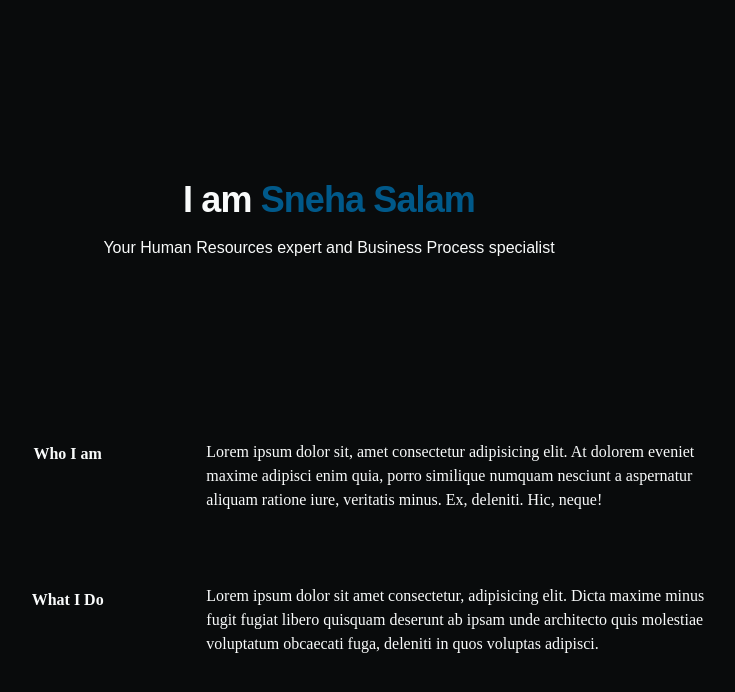
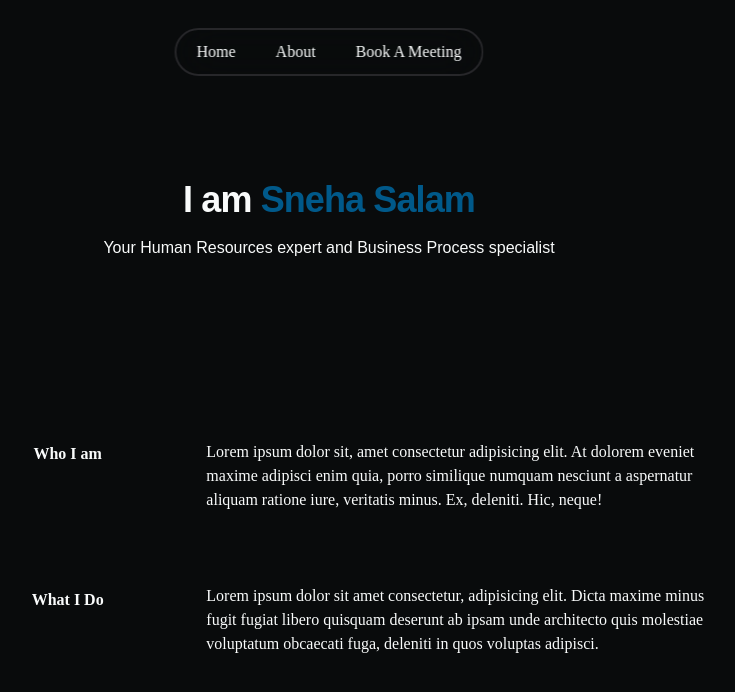
Before and after one commit to docufy-technologies/sneha-salam, a React (Vite) app: page /about in a window 1280 px wide. Shown: the top 692 px of the page, without its empty margins (311-1046 px from the left). Built offline with nearby package versions, Linux system fonts and the light colour scheme.

Commit message:
feat: add NavBar component with animated cursor for improved navigation experience

```diff
--- a/package.json
+++ b/package.json
@@ -23,6 +23,7 @@
     "@tanstack/router-plugin": "^1.167.35",
     "class-variance-authority": "^0.7.1",
     "clsx": "^2.1.1",
+    "framer-motion": "^12.38.0",
     "react": "^19.2.6",
     "react-dom": "^19.2.6",
     "shadcn": "^4.7.0",
--- /dev/null
+++ b/src/components/blocks/navbar.tsx
@@ -0,0 +1,89 @@
+"use client";
+
+import { Link, type LinkProps } from "@tanstack/react-router";
+import { motion } from "framer-motion";
+import type React from "react";
+import { useRef, useState } from "react";
+import type { ClassNameValue } from "tailwind-merge";
+import { cn } from "@/lib/utils";
+
+type Position = {
+  left: number;
+  width: number;
+  opacity: number;
+};
+
+function NavBar() {
+  const [position, setPosition] = useState({
+    left: 0,
+    width: 0,
+    opacity: 0,
+  });
+
+  return (
+    <ul
+      className="mx-auto flex w-fit rounded-full border-2 border-secondary bg-transparent backdrop-blur-xl z-100 fixed top-1 left-1/2 -translate-x-1/2 px-2 py-1 max-sm:p-1 gap-4 max-sm:gap-0"
+      onMouseLeave={() => setPosition((pv) => ({ ...pv, opacity: 0 }))}
+    >
+      <NavTab setPosition={setPosition} to="/">
+        Home
+      </NavTab>
+      <NavTab setPosition={setPosition} to="/about">
+        About
+      </NavTab>
+      <NavTab setPosition={setPosition} to="/">
+        Book A Meeting
+      </NavTab>
+
+      <Cursor position={position} />
+    </ul>
+  );
+}
+
+const NavTab = ({
+  children,
+  setPosition,
+  className,
+  to,
+}: {
+  children: React.ReactNode;
+  setPosition: (position: Position) => void;
+  className?: ClassNameValue;
+  to: LinkProps["to"];
+}) => {
+  const ref = useRef<HTMLLIElement>(null);
+  return (
+    <Link to={to}>
+      <li
+        ref={ref}
+        onMouseEnter={() => {
+          if (!ref.current) return;
+
+          const { width } = ref.current.getBoundingClientRect();
+          setPosition({
+            width,
+            opacity: 1,
+            left: ref.current.offsetLeft,
+          });
+        }}
+        className={cn(
+          "relative z-10 block cursor-pointer px-3 py-1.5 text-base! md:text-base rounded-full hover:bg-secondary",
+          className,
+        )}
+      >
+        {children}
+      </li>
+    </Link>
+  );
+};
+
+const Cursor = ({ position }: { position: Position }) => {
+  return (
+    <motion.li
+      animate={position}
+      className="absolute z-0 h-9 -translate-y-2 max-sm:-translate-y-2 rounded-full bg-secondary"
+    />
+  );
+};
+
+export default NavBar;
--- a/src/routes/__root.tsx
+++ b/src/routes/__root.tsx
@@ -1,8 +1,9 @@
-import { Outlet, createRootRoute } from "@tanstack/react-router";
+import { TanStackDevtools } from "@tanstack/react-devtools";
+import { createRootRoute, Outlet } from "@tanstack/react-router";
 import { TanStackRouterDevtoolsPanel } from "@tanstack/react-router-devtools";
-import { TanStackDevtools } from "@tanstack/react-devtools";
 
 import "../styles.css";
+import NavBar from "@/components/blocks/navbar";
 
 export const Route = createRootRoute({
   component: RootComponent,
@@ -11,6 +12,7 @@ export const Route = createRootRoute({
 function RootComponent() {
   return (
     <>
+      <NavBar />
       <Outlet />
       <TanStackDevtools
         config={{
```
Also changed, not shown: 1 other file (tests, documents, lock files or other folders).
